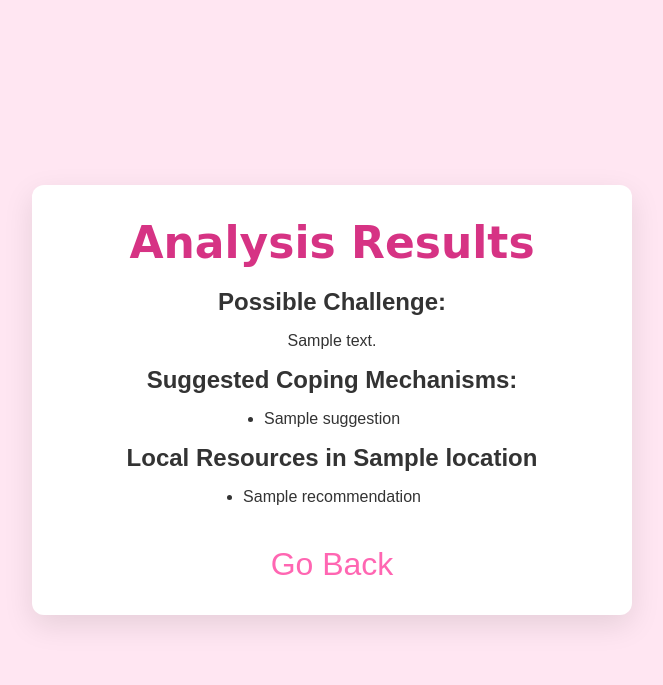
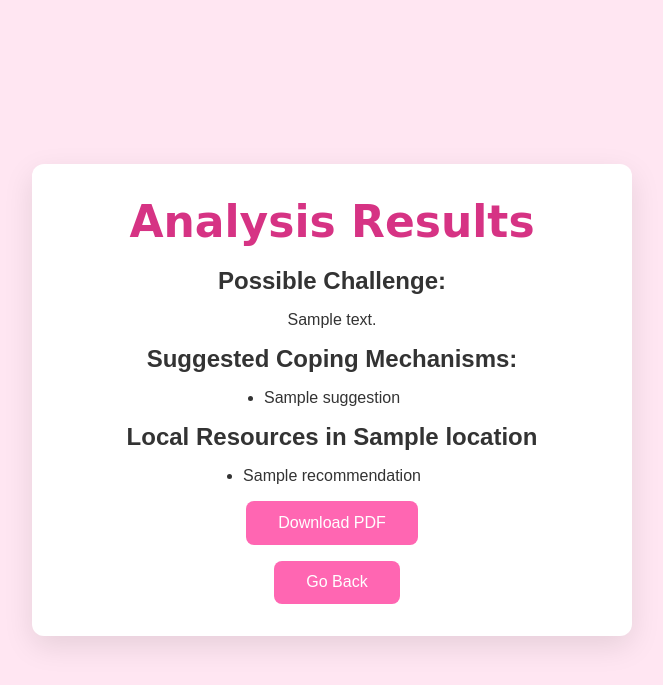
Before and after one commit to mw5762a/AIFinalProject, a Django app: template mental_health_project/mental_health/templates/results.html in a window 1280 px wide. Shown: the top 685 px of the page, without its empty margins (308-971 px from the left). Run offline with Django 5.2, Linux system fonts and the light colour scheme; the template is opened without the code that fills it: most values are stand-ins (such as "Sample title", 1, 10 or a date in 2020).

Commit message:
added pdf generation and fixed button

```diff
--- a/mental_health_project/mental_health/forms.py
+++ b/mental_health_project/mental_health/forms.py
@@ -1,7 +1,6 @@
 from django import forms
 
-
-#fields for the form
+#fields for the form that will be displayed
 class JournalForm(forms.Form):
     name = forms.CharField(max_length=100, required=True)
     location = forms.CharField(max_length=100, required=True)
--- a/mental_health_project/mental_health/static/style.css
+++ b/mental_health_project/mental_health/static/style.css
@@ -17,7 +17,7 @@ body {
     padding: 2rem 0;
 }
 
-/* main continer for the form input and results*/
+/* Main container for the form input and results */
 .container {
     background: white;
     padding: 2rem;
@@ -97,27 +97,39 @@ input, textarea {
     font-size: 1rem;
 }
 
-
-button, .btn-primary {
-    display: block;
+/* General Button Style */
+.btn {
+    display: inline-block;
     background: #ff66b2;
     color: white;
-    padding: 0.8rem;
+    padding: 0.8rem 2rem; /* Adjust padding to make buttons look the same */
     border: none;
-    width: 100%;
     border-radius: 8px;
     font-size: 1rem;
     text-align: center;
     cursor: pointer;
     transition: 0.3s;
+    text-decoration: none; /* Remove underline for the "Go Back" link */
 }
 
-
-button:hover, .btn-primary:hover {
+.btn:hover {
     background: #e60073;
 }
 
+/* Button Container for Side-by-Side Display */
+.button-container {
+    display: flex;
+    justify-content: center;
+    gap: 10px;  /* Space between buttons */
+}
+
 /* Go Back Button */
+.go-back-btn {
+    text-decoration: none;  /* Remove underline */
+    margin-left: 10px;  /* Space between the buttons */
+}
+
+/* Go Back Link Styling */
 a {
     display: inline-block;
     margin-top: 1.5rem;
@@ -144,7 +156,7 @@ a:hover {
         font-size: 1.3rem;
     }
 
-    .btn-primary, button {
+    .btn, button {
         font-size: 1rem;
     }
 }
--- a/mental_health_project/mental_health/templates/index.html
+++ b/mental_health_project/mental_health/templates/index.html
@@ -36,7 +36,7 @@
                         const latitude = position.coords.latitude;
                         const longitude = position.coords.longitude;
 
-                        // Fetch human-readable address using OpenStreetMap's Nominatim API
+                        // get address from the users computer (given their consent)
                         fetch(`https://nominatim.openstreetmap.org/reverse?format=json&lat=${latitude}&lon=${longitude}`)
                             .then(response => response.json())
                             .then(data => {
--- a/mental_health_project/mental_health/templates/results.html
+++ b/mental_health_project/mental_health/templates/results.html
@@ -21,15 +21,23 @@
                 <li>{{ suggestion }}</li>
             {% endfor %}
         </ul>
+
         <h2>Local Resources in {{ location }}</h2>
         <ul>
             {% for recommendation in local_recommendations %}
-        <li>{{ recommendation }}</li>
-             {% endfor %}
+                <li>{{ recommendation }}</li>
+            {% endfor %}
         </ul>
 
-        <a href="{% url 'home' %}" class="go-back-link">Go Back</a>
+        <!-- Form for Download PDF -->
+        <form action="{% url 'download_pdf' %}" method="get" class="button-container">
+            <button type="submit" class="btn">Download PDF</button>
+        </form>
+
+        <!-- Go Back Button -->
+        <form action="{% url 'home' %}" method="get">
+            <button type="submit" class="btn go-back-btn">Go Back</button>
+        </form>
     </div>
-
 </body>
 </html>
--- a/mental_health_project/mental_health/urls.py
+++ b/mental_health_project/mental_health/urls.py
@@ -1,7 +1,9 @@
 from django.urls import path
 from . import views
 
+#sends to correct place when buttons are pressed and all that jazz
 urlpatterns = [
     path('', views.journal_form_view, name='home'),
     path('analyze/', views.journal_form_view, name='analyze'),
+    path('download-pdf/', views.download_pdf, name='download_pdf'),
 ]
--- a/mental_health_project/mental_health_project/urls.py
+++ b/mental_health_project/mental_health_project/urls.py
@@ -2,5 +2,6 @@ from django.contrib import admin
 from django.urls import path, include
 
 urlpatterns = [
+    path('admin/', admin.site.urls),
     path('', include('mental_health.urls')),
 ]
```
Also changed, not shown: mental_health_project/mental_health/templates/pdf_template.html (added, +28 -0 lines), mental_health_project/mental_health/views.py (+48 -20 lines), mental_health_project/mental_health_project/settings.py (+11 -0 lines), 1 other file.
